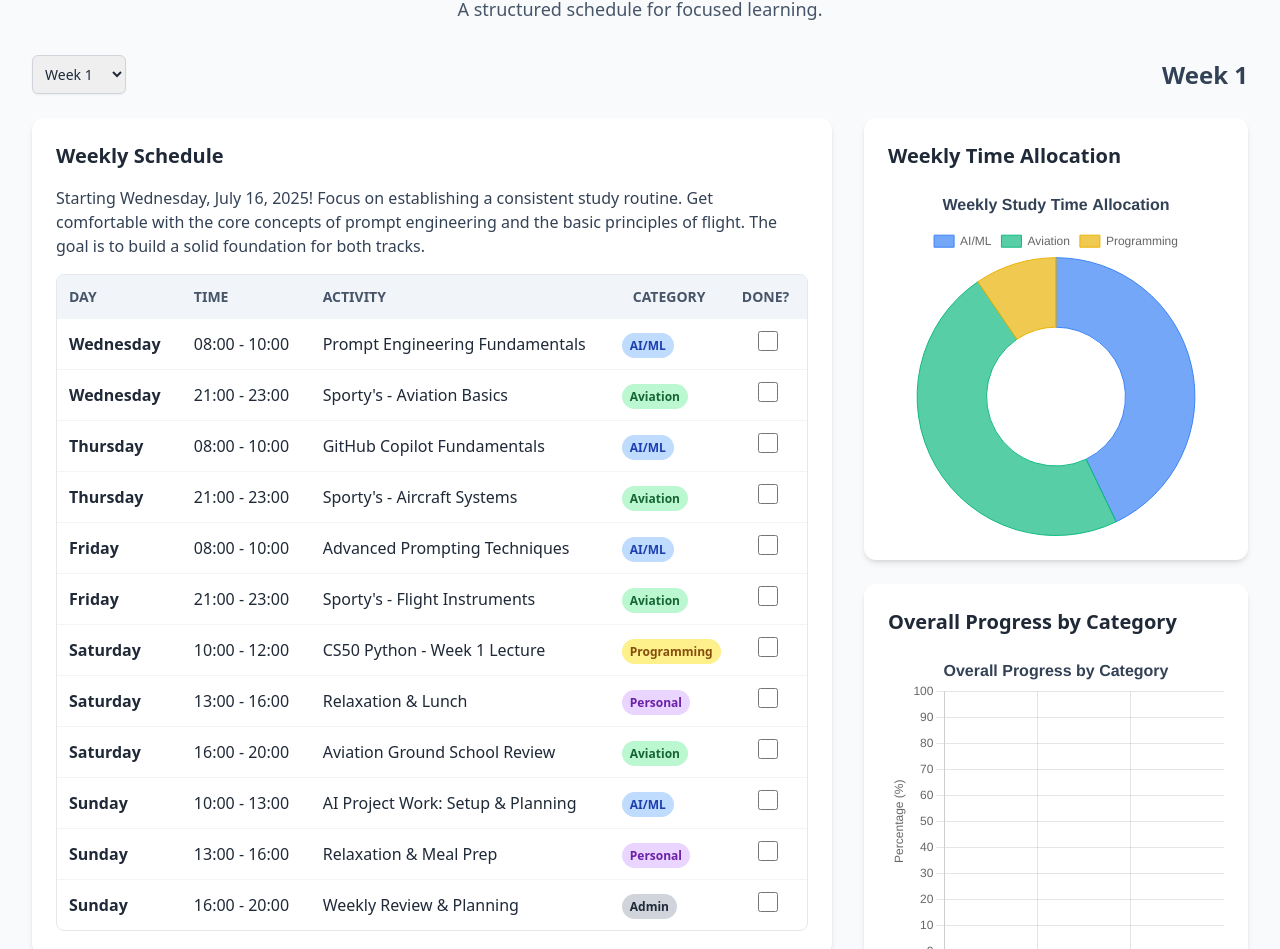
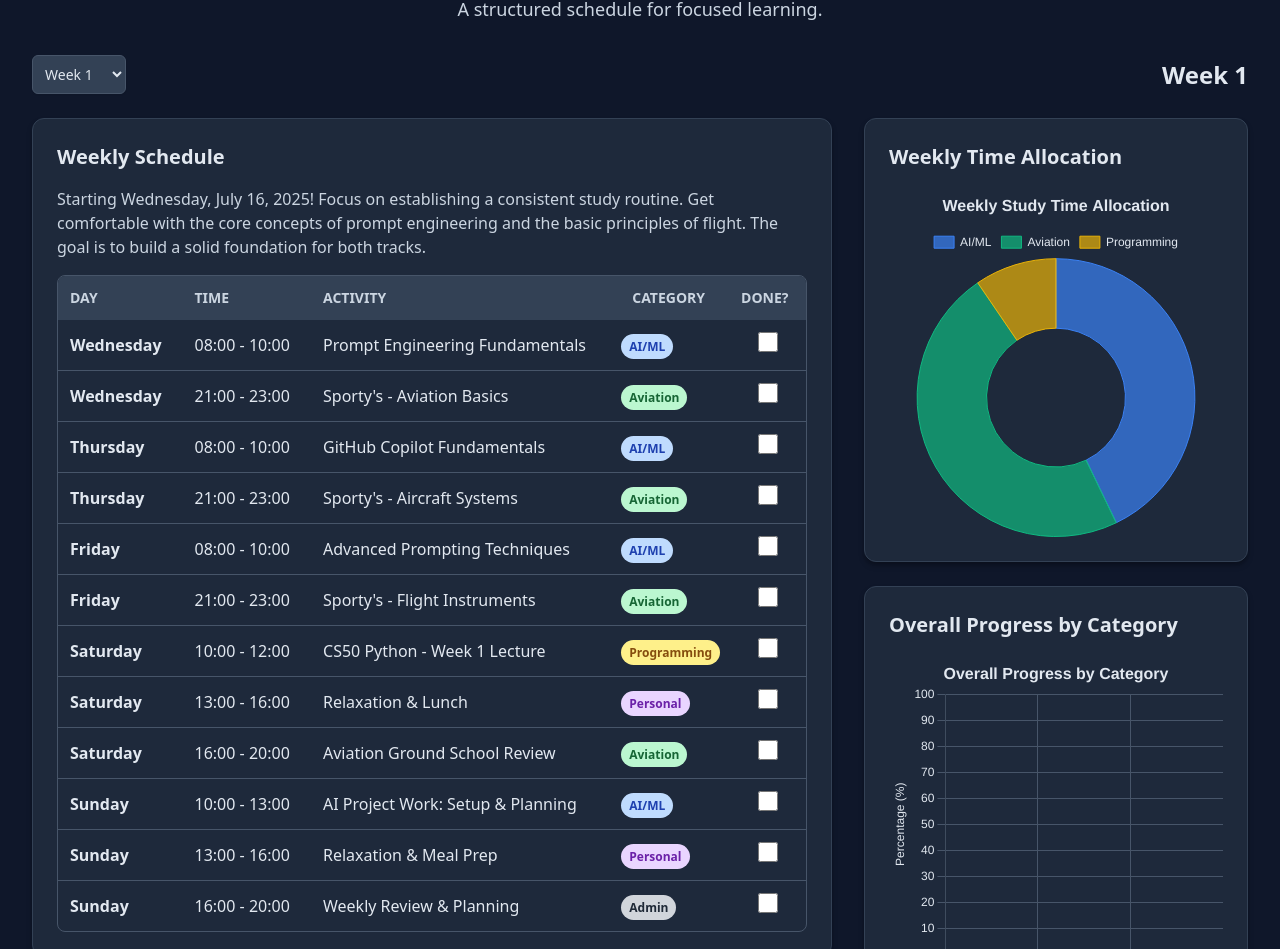
Before and after one commit to vyasparthm/MyLearningProgressTracker, a plain HTML site: page index.html in a window 1280 px wide. Shown: the part 85-1034 px from the top of the page. Drawn offline with nearby package versions, Linux system fonts and the light colour scheme.

Commit message:
Converting to Dark theme

```diff
--- a/index.html
+++ b/index.html
@@ -10,13 +10,15 @@
     <script src="./scheduleConfig.js"></script>
     <style>
         body {
-            background-color: #f8fafc;
+            background-color: #0f172a;
+            color: #e2e8f0;
             font-family: 'Inter', sans-serif;
         }
         .card {
-            background-color: white;
+            background-color: #1e293b;
+            border: 1px solid #334155;
             border-radius: 0.75rem;
-            box-shadow: 0 4px 6px -1px rgb(0 0 0 / 0.1), 0 2px 4px -2px rgb(0 0 0 / 0.1);
+            box-shadow: 0 4px 6px -1px rgb(0 0 0 / 0.3), 0 2px 4px -2px rgb(0 0 0 / 0.2);
             padding: 1.5rem;
             margin-bottom: 1.5rem;
         }
@@ -43,23 +45,24 @@
             width: 100%;
             height: 100%;
             overflow: auto;
-            background-color: rgba(0,0,0,0.4);
+            background-color: rgba(0,0,0,0.7);
             justify-content: center;
             align-items: center;
         }
         .modal-content {
-            background-color: #fefefe;
+            background-color: #1e293b;
+            color: #e2e8f0;
             margin: auto;
             padding: 20px;
-            border: 1px solid #888;
+            border: 1px solid #475569;
             width: 90%;
             max-width: 500px;
             border-radius: 0.5rem;
-            box-shadow: 0 10px 15px -3px rgb(0 0 0 / 0.1), 0 4px 6px -4px rgb(0 0 0 / 0.1);
+            box-shadow: 0 10px 15px -3px rgb(0 0 0 / 0.3), 0 4px 6px -4px rgb(0 0 0 / 0.2);
             position: relative;
         }
         .close-button {
-            color: #aaa;
+            color: #94a3b8;
             float: right;
             font-size: 28px;
             font-weight: bold;
@@ -69,37 +72,37 @@
         }
         .close-button:hover,
         .close-button:focus {
-            color: black;
+            color: #e2e8f0;
             text-decoration: none;
             cursor: pointer;
         }
     </style>
 </head>
-<body class="bg-slate-50 text-gray-800 font-sans">
+<body class="bg-slate-900 text-slate-200 font-sans">
     <div class="container mx-auto p-4 md:p-8">
         <header class="text-center mb-8">
-            <h1 class="text-4xl font-bold text-slate-800">AI & Aviation Training Plan</h1>
-            <p class="text-lg text-slate-600 mt-2">A structured schedule for focused learning.</p>
+            <h1 class="text-4xl font-bold text-slate-100">AI & Aviation Training Plan</h1>
+            <p class="text-lg text-slate-300 mt-2">A structured schedule for focused learning.</p>
         </header>
 
         <div class="flex flex-col md:flex-row justify-between items-center mb-6 gap-4">
             <div class="flex-grow">
-                <label for="weekSelect" class="block text-sm font-medium text-gray-700 sr-only">Select Week</label>
-                <select id="weekSelect" class="block w-full md:w-auto p-2 border border-gray-300 rounded-md shadow-sm focus:ring-blue-500 focus:border-blue-500 sm:text-sm">
+                <label for="weekSelect" class="block text-sm font-medium text-slate-300 sr-only">Select Week</label>
+                <select id="weekSelect" class="block w-full md:w-auto p-2 bg-slate-700 border border-slate-600 text-slate-200 rounded-md shadow-sm focus:ring-blue-400 focus:border-blue-400 sm:text-sm">
                     <!-- Options populated by JavaScript -->
                 </select>
             </div>
-            <h2 id="week-title" class="text-2xl font-semibold text-slate-700 text-center md:text-right">Week 1</h2>
+            <h2 id="week-title" class="text-2xl font-semibold text-slate-200 text-center md:text-right">Week 1</h2>
         </div>
 
         <div class="grid grid-cols-1 md:grid-cols-3 gap-8">
             <div class="md:col-span-2">
                 <div class="card">
                     <h3 class="text-xl font-bold mb-4">Weekly Schedule</h3>
-                    <p id="week-notes" class="mb-4 text-slate-700">Loading week 1 goals...</p>
-                    <div class="overflow-x-auto rounded-lg border border-gray-200">
+                    <p id="week-notes" class="mb-4 text-slate-300">Loading week 1 goals...</p>
+                    <div class="overflow-x-auto rounded-lg border border-slate-600">
                         <table class="w-full text-left table-auto">
-                            <thead class="bg-slate-100 text-slate-600 uppercase text-sm">
+                            <thead class="bg-slate-700 text-slate-300 uppercase text-sm">
                                 <tr>
                                     <th class="p-3">Day</th>
                                     <th class="p-3">Time</th>
@@ -108,7 +111,7 @@
                                     <th class="p-3">Done?</th>
                                 </tr>
                             </thead>
-                            <tbody id="schedule-body" class="divide-y divide-gray-100">
+                            <tbody id="schedule-body" class="divide-y divide-slate-600">
                                 <!-- JS will populate this -->
                             </tbody>
                         </table>
@@ -345,14 +348,14 @@
             const weekData = scheduleData.filter(item => item.week === week);
 
             if (weekData.length === 0) {
-                tableBody.innerHTML = `<tr><td colspan="5" class="p-4 text-center text-gray-500">No schedule found for Week ${week}.</td></tr>`;
+                tableBody.innerHTML = `<tr><td colspan="5" class="p-4 text-center text-slate-400">No schedule found for Week ${week}.</td></tr>`;
                 updateTimeAllocationChart([]);
                 return;
             }
 
             weekData.forEach(item => {
                 const row = document.createElement('tr');
-                row.className = 'hover:bg-gray-50 cursor-pointer';
+                row.className = 'hover:bg-slate-700 cursor-pointer';
 
                 const dayCell = document.createElement('td');
                 dayCell.textContent = item.day;
@@ -459,14 +462,15 @@
                             position: 'top',
                             labels: {
                                 font: { size: 12 },
-                                boxWidth: 20
+                                boxWidth: 20,
+                                color: '#e2e8f0'
                             }
                         },
                         title: {
                             display: true,
                             text: 'Weekly Study Time Allocation',
                             font: { size: 16, weight: 'bold' },
-                            color: '#334155'
+                            color: '#e2e8f0'
                         },
                         tooltip: {
                             callbacks: {
@@ -534,13 +538,27 @@
                             max: 100,
                             title: {
                                 display: true,
-                                text: 'Percentage (%)'
+                                text: 'Percentage (%)',
+                                color: '#e2e8f0'
+                            },
+                            ticks: {
+                                color: '#e2e8f0'
+                            },
+                            grid: {
+                                color: '#475569'
                             }
                         },
                         x: {
                             title: {
                                 display: true,
-                                text: 'Category'
+                                text: 'Category',
+                                color: '#e2e8f0'
+                            },
+                            ticks: {
+                                color: '#e2e8f0'
+                            },
+                            grid: {
+                                color: '#475569'
                             }
                         }
                     },
@@ -550,7 +568,7 @@
                             display: true,
                             text: 'Overall Progress by Category',
                             font: { size: 16, weight: 'bold' },
-                            color: '#334155'
+                            color: '#e2e8f0'
                         },
                         tooltip: {
                             callbacks: {
@@ -627,13 +645,27 @@
                             max: 100,
                             title: {
                                 display: true,
-                                text: 'Percentage (%)'
+                                text: 'Percentage (%)',
+                                color: '#e2e8f0'
+                            },
+                            ticks: {
+                                color: '#e2e8f0'
+                            },
+                            grid: {
+                                color: '#475569'
                             }
                         },
                         x: {
                             title: {
                                 display: true,
-                                text: 'Learning Phase'
+                                text: 'Learning Phase',
+                                color: '#e2e8f0'
+                            },
+                            ticks: {
+                                color: '#e2e8f0'
+                            },
+                            grid: {
+                                color: '#475569'
                             }
                         }
                     },
@@ -643,7 +675,7 @@
                             display: true,
                             text: 'Overall Progress by Phase',
                             font: { size: 16, weight: 'bold' },
-                            color: '#334155'
+                            color: '#e2e8f0'
                         },
                         tooltip: {
                             callbacks: {
```
